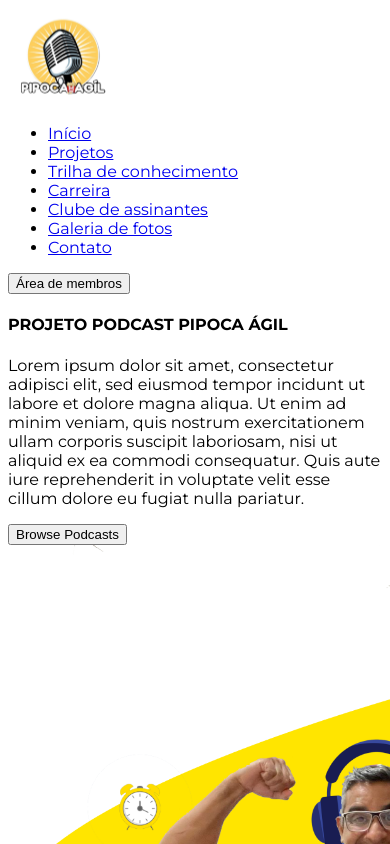
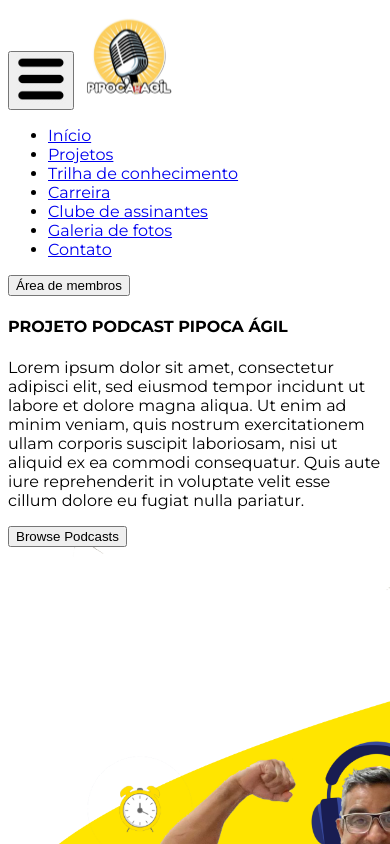
Before and after one commit to websam2/projeto-pipoca-agil, a Next.js app: page /Home in a window 390 px wide. Shown: the top 844 px of the page. Built offline with nearby package versions, Linux system fonts and the light colour scheme.

Commit message:
iniciando a responsividade

```diff
--- a/src/components/ButtonLG/index.jsx
+++ b/src/components/ButtonLG/index.jsx
@@ -1,6 +1,6 @@
 export default function Button(props) {
   return (
-    <button className="bg-yellow hover:bg-gradient-to-r from-red via-orange2 to-orange hover:text-white font-bold p-4 m-4 w-64 rounded-full">
+    <button className="bg-yellow hover:bg-gradient-to-r from-red via-orange2 to-orange hover:text-white font-bold p-4 m-4 sm:w-64 rounded-full">
       {props.nameButtonLG}
     </button>
   );
--- a/src/layout/Header/index.jsx
+++ b/src/layout/Header/index.jsx
@@ -2,52 +2,67 @@
 import Logo from "@/assets/images/logo.svg";
 import "animate.css";
 import Button from "@/components/ButtonLG";
+import Menu from "@/assets/icons/menu-hamburger.png";
+import { useOutsideClick } from "./useOutsideClick";
+import { useRef, useState } from "react";
+import "/src/layout/Header/useOutsideClick.module.css";
 
 export default function Header() {
+  const dropDownRef = useRef(null);
+  const [isActive, setIsActive] = useState(false);
+  const onClick = () => setIsActive(!isActive);
+
+  console.log(isActive);
+
   return (
+    <div className="flex bg-purple sm:w-full shadow sm:flex-row flex-col opacity-90 items-center justify-center sm:fixed sm:top-0 sm:left-0 z-50">
+      <button className="cursor-pointer hidden sm:visible" onClick={onClick}>
+        <Image width={50} height={0} src={Menu} alt="menu" />
+      </button>
+      <Image width={110} height={0} src={Logo} alt="Pipoca Ágil" />
       <nav
-      className="flex bg-purple w-full shadow flex-row opacity-90 items-center justify-center fixed top-0 left-0 z-50"
-      data-aos="flip-up"
+        ref={dropDownRef}
+        className={`menu ${isActive ? "active" : "inactive"}`}
       >
-      <Image width={110} height={0} src={Logo} alt="Pipoca Ágil" />
         <ul className="flex">
-        <li class="p-4 hover:bg-dark">
+          <li class="sm:p-4 hover:bg-dark">
             <a class=" text-gray-light hover:text-yellow" href="#">
               Início
             </a>
           </li>
-        <li class="p-4 hover:bg-dark">
+          <li class="sm:p-4 hover:bg-dark">
             <a class=" text-gray-light hover:text-yellow" href="#">
               Projetos
             </a>
           </li>
-        <li class="p-4 hover:bg-dark">
+          <li class="sm:p-4 hover:bg-dark">
             <a class=" text-gray-light hover:text-yellow" href="#">
               Trilha de conhecimento
             </a>
           </li>
-        <li class="p-4 hover:bg-dark">
+          <li class="sm:p-4 hover:bg-dark">
             <a class=" text-gray-light hover:text-yellow" href="#">
               Carreira
             </a>
           </li>
-        <li class="p-4 hover:bg-dark">
+          <li class="sm:p-4 hover:bg-dark">
             <a class=" text-gray-light hover:text-yellow" href="#">
               Clube de assinantes
             </a>
           </li>
-        <li class="p-4 hover:bg-dark">
+          <li class="sm:p-4 hover:bg-dark">
             <a class=" text-gray-light hover:text-yellow" href="#">
               Galeria de fotos
             </a>
           </li>
-        <li class="p-4 hover:bg-dark">
+          <li class="sm:p-4 hover:bg-dark">
             <a class=" text-gray-light hover:text-yellow" href="#">
               Contato
             </a>
           </li>
         </ul>
+      </nav>
       <Button nameButtonLG="Área de membros" />
-    </nav>
+    </div>
   );
 }
--- /dev/null
+++ b/src/layout/Header/useOutsideClick.jsx
@@ -0,0 +1,21 @@
+import { useState, useEffect } from "react";
+
+export const useOutsideClick = (el, initialState) => {
+  const [isActive, setIsActive] = useState(initialState);
+
+  useEffect(() => {
+    const onClick = (e) => {
+      if (el.current !== nul && !el.current.contains(e.target)) {
+        setIsActive(!isActive);
+      }
+    };
+
+    if (isActive) {
+      window.addEventListener("click", onClick);
+    }
+    return () => {
+      window.removeEventListener("click", onClick);
+    };
+  }, [isActive, el]);
+  return [isActive, setIsActive];
+};
--- /dev/null
+++ b/src/layout/Header/useOutsideClick.module.css
@@ -0,0 +1,8 @@
+.menu.active {
+  opacity: 1;
+  visibility: visible;
+}
+
+.menu {
+  opacity: 0;
+}
```
Also changed, not shown: src/assets/icons/menu-hamburger.png (added). Lines whose indentation alone changed are shown as unchanged.
